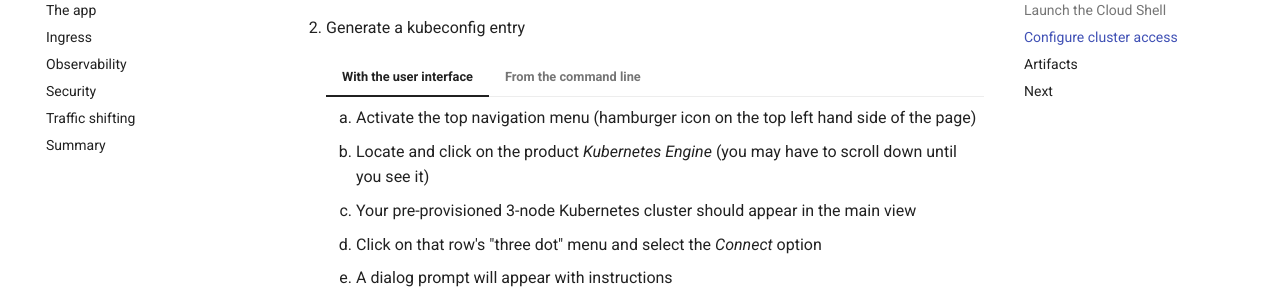
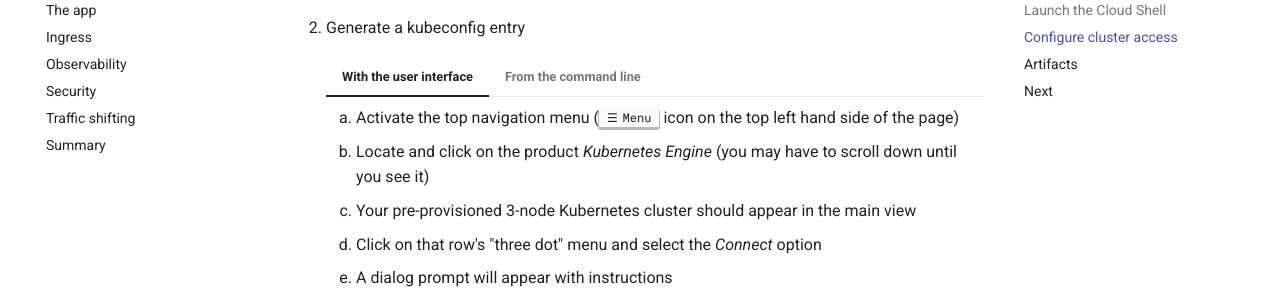
Before and after one commit to tetratelabs/istio-0to60, an MkDocs documentation site: the page built from docs/environment.md, in a window 1280 px wide and 900 px high, scrolled down 1347 px. Shown: the part 152-452 px from the top of the window. Built offline with MkDocs 1.6.1 and Material for MkDocs 9.7.7, drawn with Linux system fonts in a browser that asks for light colours; comment, search, counter and statistics services are not loaded.

Commit message:
minor formatting embellishments

```diff
--- a/docs/environment.md
+++ b/docs/environment.md
@@ -50,7 +50,7 @@ The Google Cloud Shell will serve as your terminal environment for these labs.
 
     === "With the user interface"
 
-        1. Activate the top navigation menu (hamburger icon on the top left hand side of the page)
+        1. Activate the top navigation menu (++context-menu++ icon on the top left hand side of the page)
         1. Locate and click on the product _Kubernetes Engine_ (you may have to scroll down until you see it)
         1. Your pre-provisioned 3-node Kubernetes cluster should appear in the main view
         1. Click on that row's "three dot" menu and select the _Connect_ option
--- a/mkdocs.yml
+++ b/mkdocs.yml
@@ -44,6 +44,7 @@ markdown_extensions:
       emoji_generator: !!python/name:materialx.emoji.to_svg
   - pymdownx.tasklist:
       custom_checkbox: true
+  - pymdownx.smartsymbols
   - toc:
       permalink: true
 plugins:
```
Also changed, not shown: docs/dashboards.md (+1 -1 lines), docs/traffic-shifting.md (+1 -1 lines).
